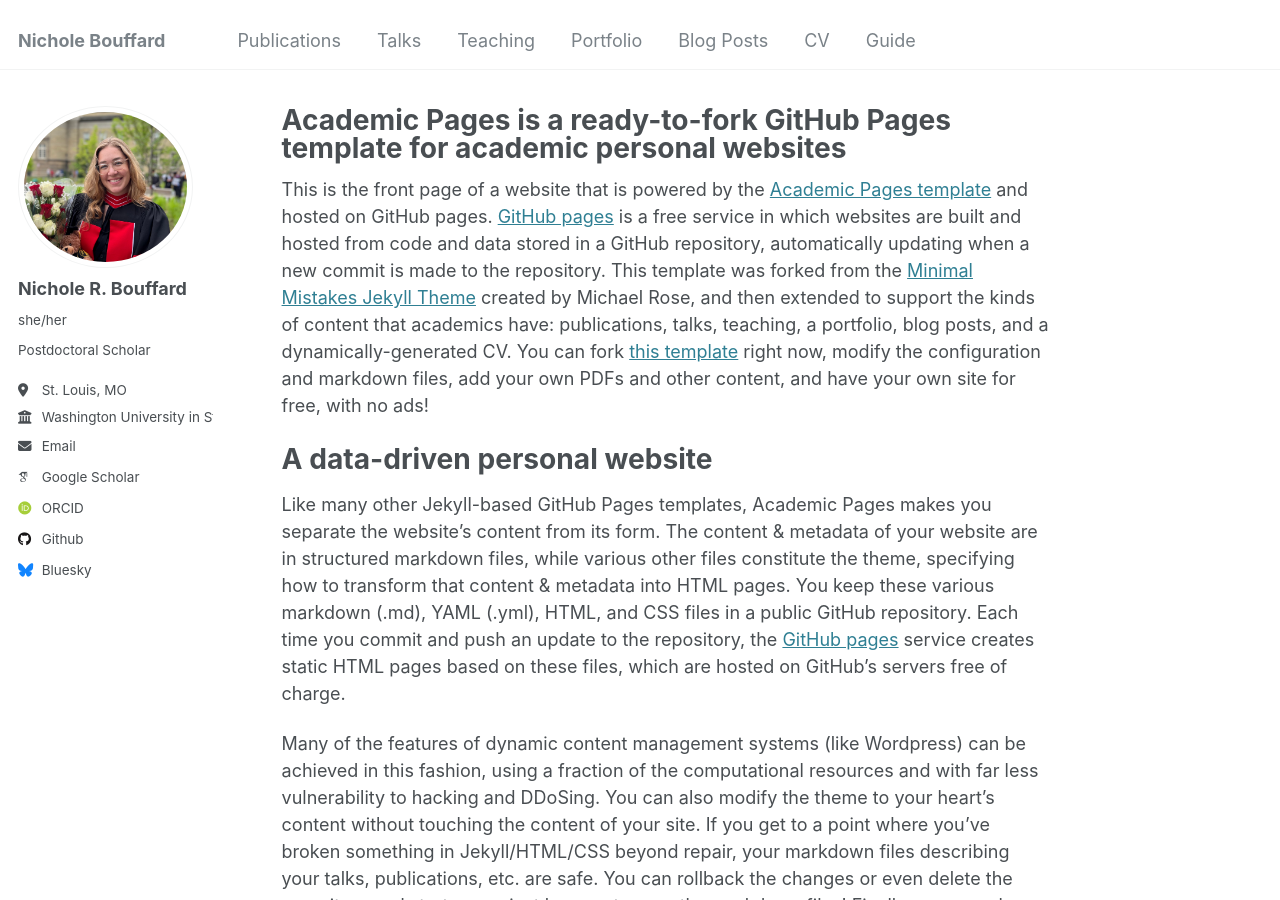
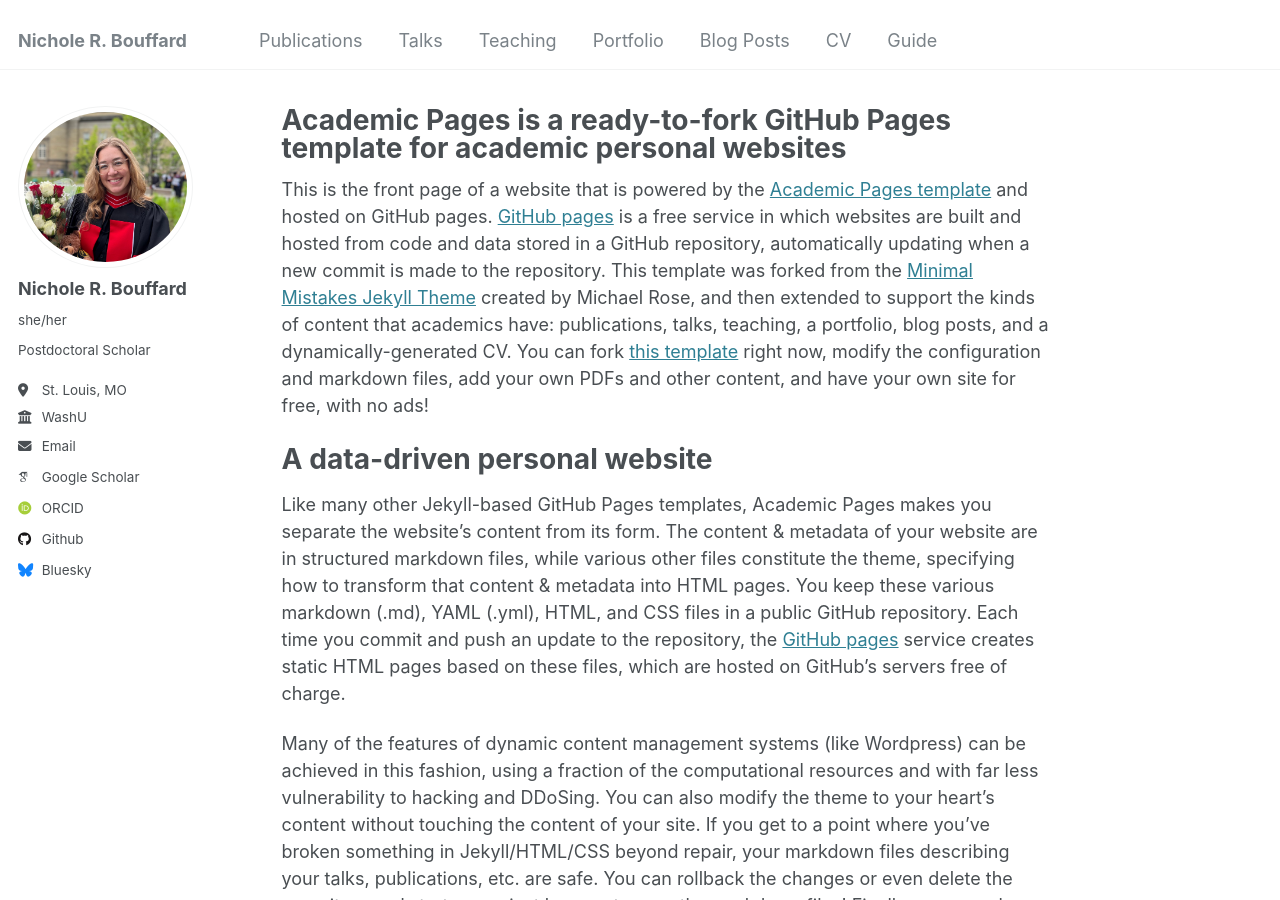
Before and after one commit to nrbouffard/nrbouffard.github.io, a Jekyll site: the page built from _pages/about.md, in a window 1280 px wide and 900 px high. Built offline with Jekyll 4.4.1, drawn with Linux system fonts in a browser that asks for light colours; some web fonts are replaced.

Commit message:
Update _config.yml
edited name and university name

```diff
--- a/_config.yml
+++ b/_config.yml
@@ -8,7 +8,7 @@
 
 # Basic Site Settings
 locale                   : "en-US"
-title                    : "Nichole Bouffard"
+title                    : "Nichole R. Bouffard"
 title_separator          : "-"
 name                     : &name "Nichole R. Bouffard, Ph.D."
 description              : &description "Postdoctoral Scholar"
@@ -26,7 +26,7 @@
   pronouns         : "she/her"
   bio              : "Postdoctoral Scholar"
   location         : "St. Louis, MO"
-  employer         : "Washington University in St. Louis"
+  employer         : "WashU"
   uri              : # URL
   email            : "bouffard@wustl.edu"
 
```
